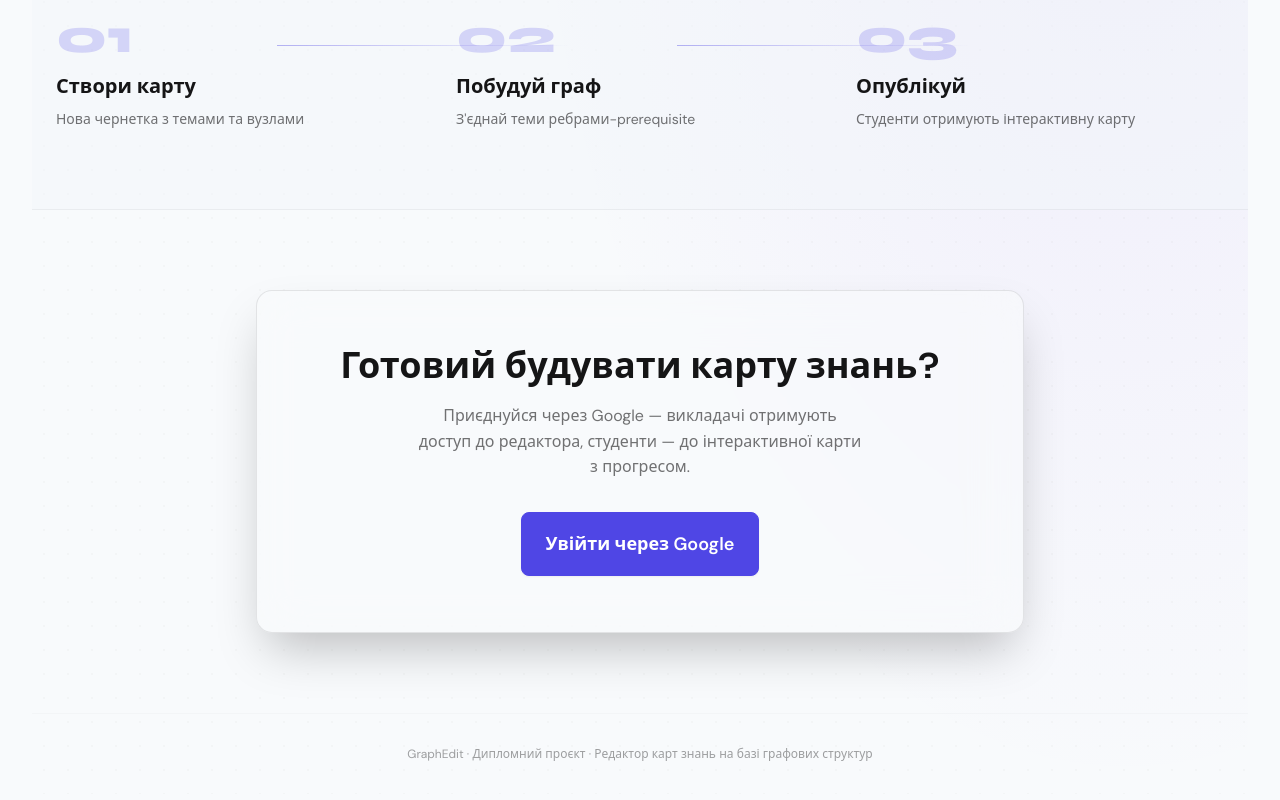
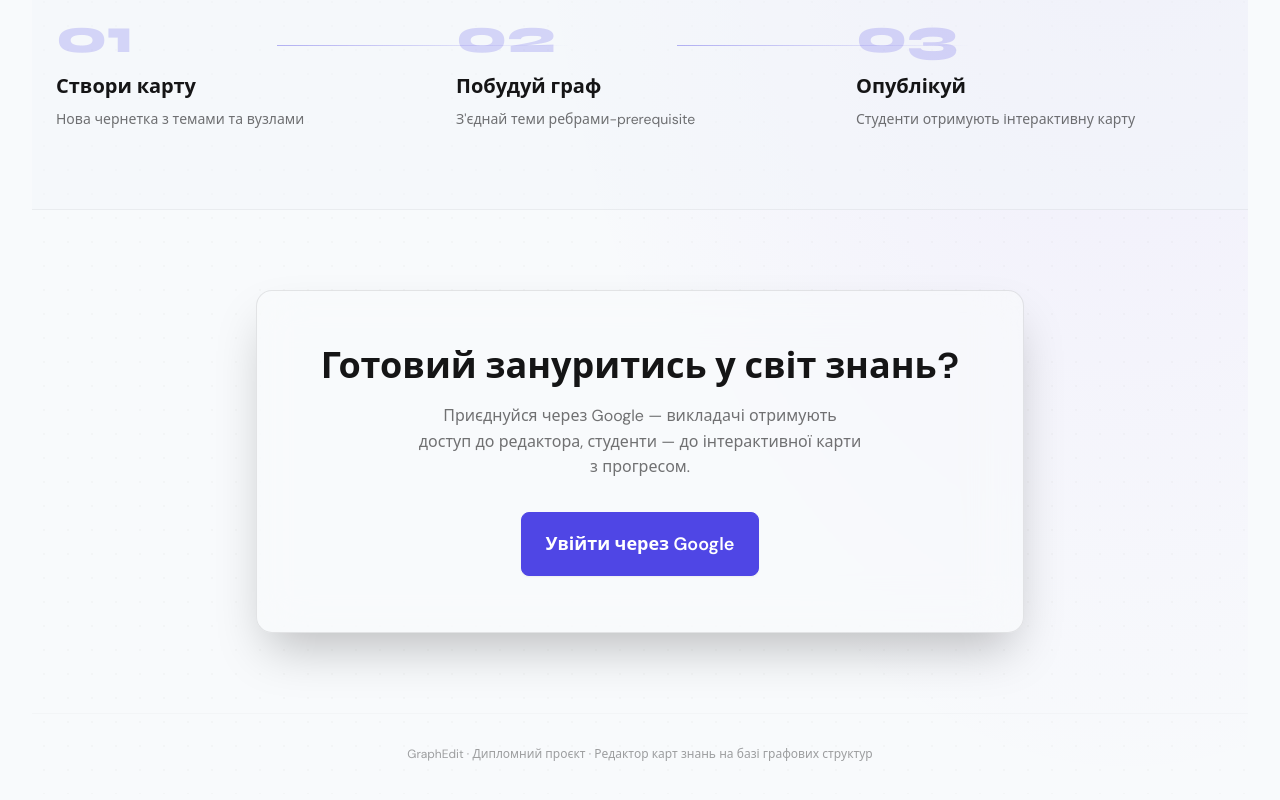
Before and after one commit to OpamLNL/graphedit, a React (Vite) app: page / in a window 1280 px wide. Shown: the part 2005-2805 px from the top of the page. Built offline with nearby package versions, Linux system fonts and the light colour scheme; no server answers.

Commit message:
refactor2

```diff
--- a/src/pages/Home.tsx
+++ b/src/pages/Home.tsx
@@ -273,7 +273,7 @@ export default function Home() {
             <section className="relative max-w-7xl mx-auto px-6 py-20 text-center">
                 <div className="glass-card p-10 md:p-14 max-w-3xl mx-auto">
                     <h2 className="font-display text-3xl md:text-4xl font-bold mb-4">
-                        Готовий будувати карту знань?
+                        Готовий зануритись у світ знань?
                     </h2>
                     <p className="opacity-60 mb-8 max-w-md mx-auto">
                         Приєднуйся через Google — викладачі отримують доступ до редактора,
```
